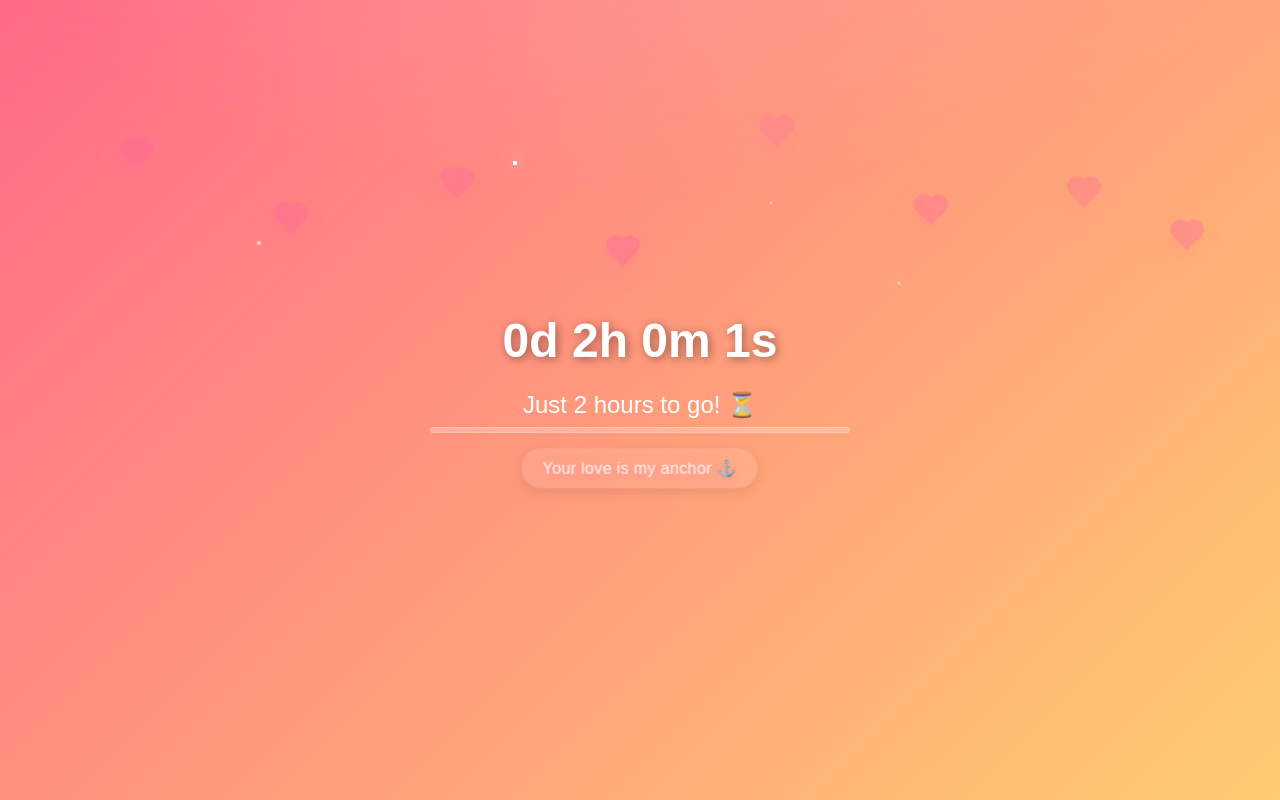
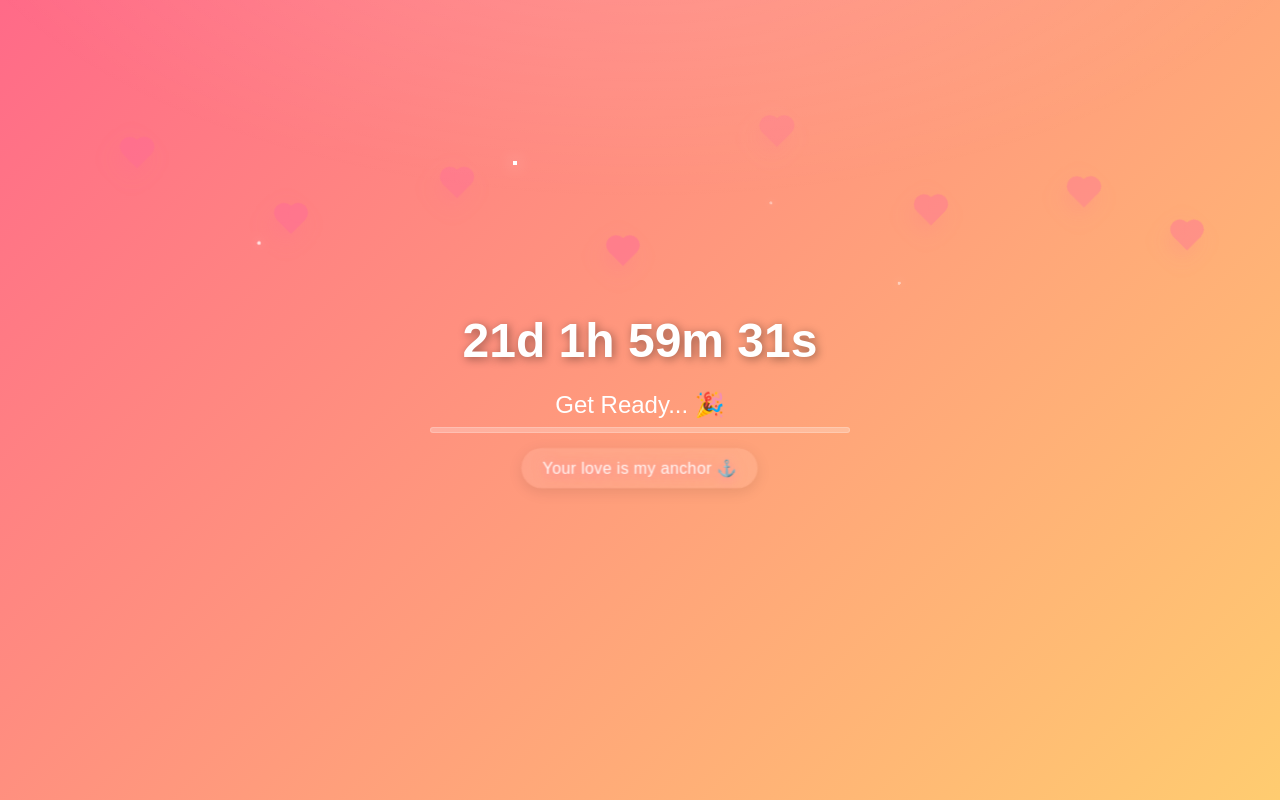
Before and after one commit to SyedmHamza152/birthdayMessage, a plain HTML site: page index.html in a window 1280 px wide. Drawn offline with Linux system fonts and the light colour scheme.

Commit message:
Update countdown date for event

```diff
--- a/index.html
+++ b/index.html
@@ -1948,7 +1948,7 @@
     }
 
     // Check if timer is already over
-    let countdownDate = new Date("Nov 1, 2025 00:00:30").getTime();
+    let countdownDate = new Date("Nov 22, 2025 00:00:00").getTime();
     let now = new Date().getTime();
     let distance = countdownDate - now;
 
```
